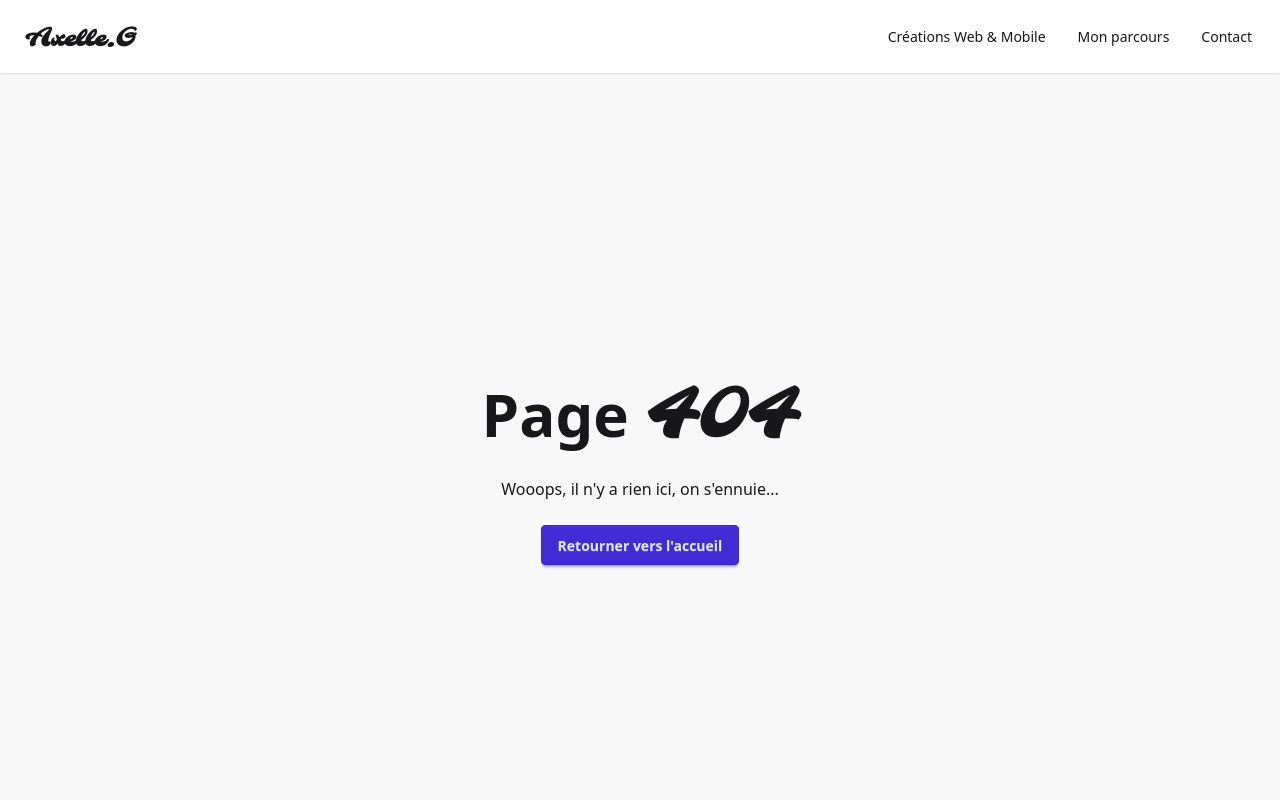
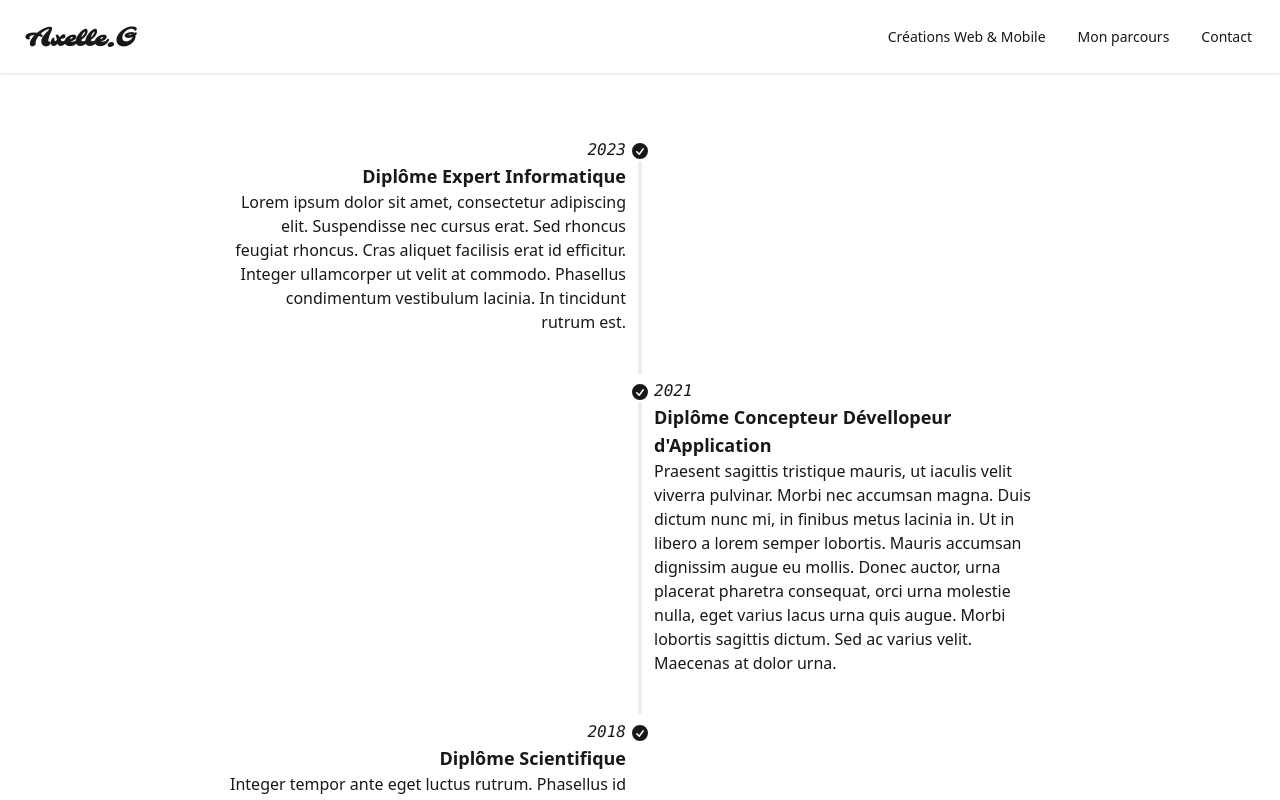
Before and after one commit to Theia01/portfolio, a React (Vite) app: page /portfolio/parcours in a window 1280 px wide. Shown: the top 800 px of the page. Built offline with nearby package versions, Linux system fonts and the light colour scheme.

Commit message:
:sparkles: add page project and timeline

```diff
--- a/src/App.jsx
+++ b/src/App.jsx
@@ -4,6 +4,7 @@ import Footer from "./components/Footer.jsx";
 import { Routes, Route, BrowserRouter } from "react-router";
 import Home from "./Pages/Home.jsx";
 import Creations from "./Pages/Creations.jsx";
+import Parcours from "./Pages/Parcours.jsx";
 import Error404 from "./Pages/Error404.jsx";
 
 function App() {
@@ -14,6 +15,7 @@ function App() {
         <Routes>
           <Route path="/" element={<Home />} />
           <Route path="/creations" element={<Creations />} />
+          <Route path="/parcours" element={<Parcours />} />
           <Route path="*" element={<Error404 />} />
         </Routes>
         <Footer />
--- a/src/Pages/Home.jsx
+++ b/src/Pages/Home.jsx
@@ -1,5 +1,10 @@
+// Component
 import Card from "../components/Card.jsx";
+import Container from "../components/Container.jsx";
 import Hero from "../components/Hero.jsx";
+
+// Icons
+import { IconGithub, IconLinkedin } from "../components/Icon.jsx";
 
 function Home() {
   return (
@@ -13,19 +18,22 @@ function Home() {
             Je maquette et dévellope des applications pour vous rendre la vie
             plus <span className="font-bold">facile</span>.
           </p>
+          <div className="flex justify-center pb-6">
+            <IconGithub />
+            <IconLinkedin />
+          </div>
           <button className="btn btn-primary">Voir mes créations</button>
         </Hero>
       </header>
-      <div className="grid place-items-center py-15">
-        <div className="max-w-2xl px-8">
+      <Container>
         <h1 className="text-xl font-bold mb-2">
           Les services que je vous propose en travaillant ensemble 🤝
         </h1>
         <p>
           Eius et voluptatem qui voluptatem. Perspiciatis numquam possimus eos
-            recusandae. Iste asperiores ut aperiam molestias omnis omnis.
-            Placeat ut sequi doloribus delectus. Consectetur dolor omnis minima
-            voluptas voluptatibus molestiae delectus voluptatibus.
+          recusandae. Iste asperiores ut aperiam molestias omnis omnis. Placeat
+          ut sequi doloribus delectus. Consectetur dolor omnis minima voluptas
+          voluptatibus molestiae delectus voluptatibus.
         </p>
         <div className="grid lg:grid-cols-2 grid-cols-1 gap-2 pt-5">
           <Card
@@ -45,8 +53,7 @@ function Home() {
             text="Olorem blanditiis omnis. Qui deleniti dignissimos doloremque incidunt dicta suscipit aspernatur tenetur."
           />
         </div>
-        </div>
-      </div>
+      </Container>
     </>
   );
 }
--- /dev/null
+++ b/src/Pages/Parcours.jsx
@@ -0,0 +1,44 @@
+// Components
+import Container from "../components/Container.jsx";
+import TimelineItem from "../components/TimelineItem.jsx";
+
+function Parcours() {
+  const items = [
+    {
+      date: "2023",
+      title: "Diplôme Expert Informatique",
+      text: "Lorem ipsum dolor sit amet, consectetur adipiscing elit. Suspendisse nec cursus erat. Sed rhoncus feugiat rhoncus. Cras aliquet facilisis erat id efficitur. Integer ullamcorper ut velit at commodo. Phasellus condimentum vestibulum lacinia. In tincidunt rutrum est.",
+    },
+    {
+      date: "2021",
+      title: "Diplôme Concepteur Dévellopeur d'Application",
+      text: "Praesent sagittis tristique mauris, ut iaculis velit viverra pulvinar. Morbi nec accumsan magna. Duis dictum nunc mi, in finibus metus lacinia in. Ut in libero a lorem semper lobortis. Mauris accumsan dignissim augue eu mollis. Donec auctor, urna placerat pharetra consequat, orci urna molestie nulla, eget varius lacus urna quis augue. Morbi lobortis sagittis dictum. Sed ac varius velit. Maecenas at dolor urna.",
+    },
+    {
+      date: "2018",
+      title: "Diplôme Scientifique",
+      text: "Integer tempor ante eget luctus rutrum. Phasellus id ex neque. Nam non justo sed dui placerat feugiat. Aenean sed ligula efficitur, sagittis metus id, aliquam libero. Morbi a mi viverra, convallis risus et, auctor metus.",
+    },
+  ];
+
+  const listItem = items.map((item, i) => (
+    <TimelineItem
+      id={i}
+      key={i}
+      date={item.date}
+      title={item.title}
+      text={item.text}
+      end={items.length == i + 1}
+    />
+  ));
+
+  return (
+    <Container>
+      <ul className="timeline timeline-snap-icon max-md:timeline-compact timeline-vertical">
+        {listItem}
+      </ul>
+    </Container>
+  );
+}
+
+export default Parcours;
--- /dev/null
+++ b/src/components/TimelineItem.jsx
@@ -0,0 +1,24 @@
+import { IconCheckMark } from "./Icon.jsx";
+
+function TimelineItem({ id, date, title, text, end = false }) {
+  return (
+    <li>
+      <div className="timeline-middle">
+        <IconCheckMark />
+      </div>
+      <div
+        className={
+          (id % 2 ? "timeline-end" : "timeline-start md:text-end ") +
+          " md:mb-10"
+        }
+      >
+        <time className="font-mono italic">{date}</time>
+        <div className="text-lg font-black">{title}</div>
+        {text}
+      </div>
+      {!end && <hr />}
+    </li>
+  );
+}
+
+export default TimelineItem;
```
Lines whose indentation alone changed are shown as unchanged.
